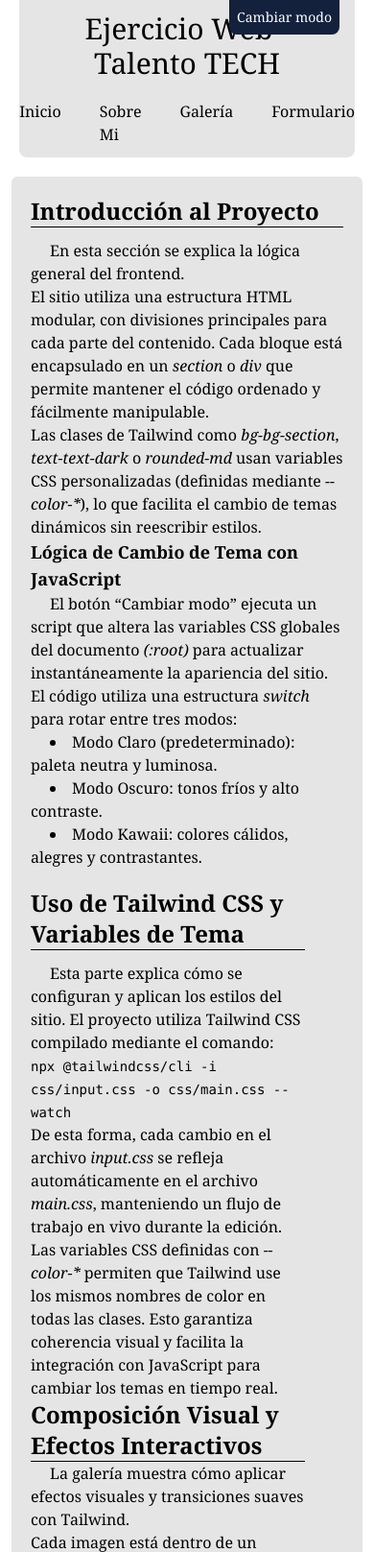
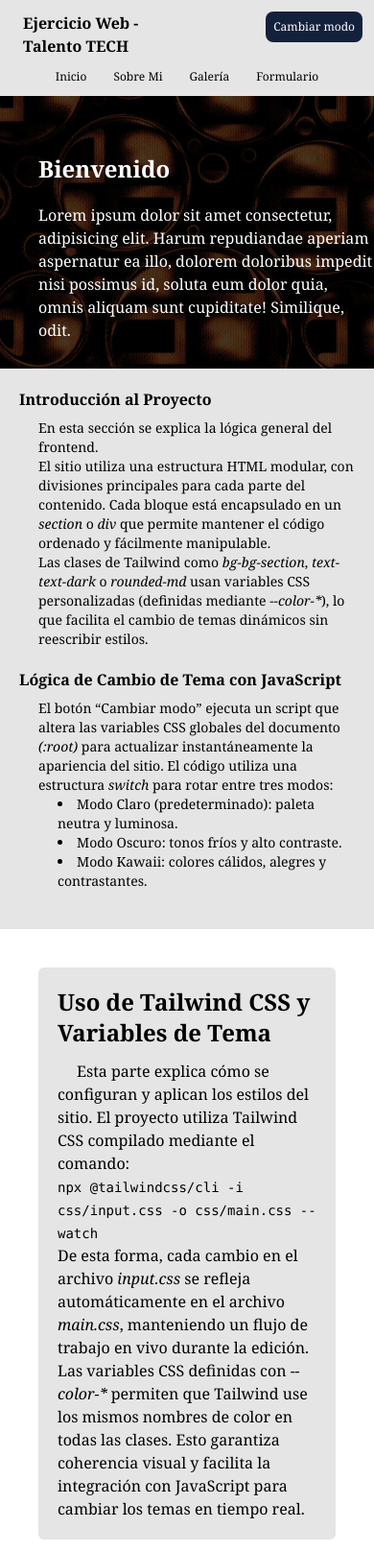
Before and after one commit to Alejo-gole/TalentoTech, a website: page index.html in a window 390 px wide. Shown: the top 1617 px of the page at 96% size. Drawn offline with nearby package versions, Linux system fonts and the light colour scheme; files that its build step writes are made by us from their sources.

Commit message:
Adding new images and changing style

```diff
--- /dev/null
+++ b/form.html
@@ -0,0 +1,52 @@
+<!DOCTYPE html>
+<html lang="es">
+
+<head>
+    <meta charset="UTF-8">
+    <meta name="viewport" content="width=device-width, initial-scale=1.0">
+    <meta name="description" content="Ejercicio de página con formulario para el bootcamp de Talento TECH">
+    <link rel="stylesheet" href="css/main.css" type="text/css">
+    <title>Formulario TECH</title>
+</head>
+
+<body class="font-serif bg-bg-body">
+    <!-- Header section -->
+    <header class="absolute w-full px-6 py-3 bg-bg-section md:flex md:flex-row z-50">
+        <div class="w-1/2">
+            <h1 class="text-text-dark md:text-2xl font-bold">Ejercicio Web - Talento TECH</h1>
+        </div>
+
+        <div class="mt-3 text-text-dark">
+            <nav aria-label="Menú Principal">
+                <ul class="flex gap-7 text-xs md:text-base justify-center">
+                    <li><a class="inline-block transition-transform duration-200 hover:scale-110 hover:text-accent-yellow" aria-current="page" href="index.html">Inicio</a></li>
+                    <li><a class="inline-block transition-transform duration-200 hover:scale-110 hover:text-accent-yellow" href="index.html#Intro">Sobre Mi</a></li>
+                    <li><a class="inline-block transition-transform duration-200 hover:scale-110 hover:text-accent-yellow" href="index.html#Gallery">Galería</a></li>
+                    <li><a class="inline-block transition-transform duration-200 hover:scale-110 hover:text-accent-yellow" href="#Form">Formulario</a></li>
+                </ul>
+            </nav>
+        </div>
+        <div class="fixed top-3 right-3 md:right-10 text-xs md:text-sm">
+            <button id="toggleBtn" type="button" aria-pressed="false" aria-label="Cambiar a modo dark, light o kawaii" class="cursor-pointer rounded-lg p-2 bg-text-alternative text-text-light transition-transform duration-200 hover:scale-110 hover:text-accent-yellow">Cambiar modo</button>
+        </div>
+    </header>
+
+    <main>
+        <section id="Form">
+            <div>
+                <h1>Titulo</h1>
+                <form action="">
+
+                </form>
+            </div>
+        </section>
+    </main>
+
+    <footer role="contentinfo" class="text-center py-5 bg-bg-section">
+        <p class="text-text-dark">&copy; 2025 Mi sitio. Todos los derechos reservados</p>
+    </footer>
+
+    <script src="javascript/main.js"></script>
+</body>
+
+</html>
--- a/index.html
+++ b/index.html
@@ -12,46 +12,67 @@
 
 <body class="font-serif bg-bg-body">
     <!-- Header section -->
-    <header class="relative rounded-b-lg mx-5 p-3 bg-bg-section">
-            <h1 class="text-center text-text-dark text-3xl">Ejercicio Web - Talento TECH</h1>
-            <div class="absolute right-4 top-0">
-                <button id="toggleBtn" type="button" aria-pressed="false" aria-label="Cambiar a modo dark, light o kawaii" class="cursor-pointer rounded-b-lg p-2 bg-text-alternative text-text-light text-sm transition-transform duration-200 hover:scale-110 hover:text-accent-yellow">Cambiar modo</button>
-            </div>
-        <div class="text-text-dark">
-            <nav class="mt-5" aria-label="Menú Principal">
-                <ul class="flex justify-center gap-4">
-                    <li><a class="inline-block px-3 transition-transform duration-200 hover:scale-110 hover:text-accent-yellow" aria-current="page" href="index.html">Inicio</a></li>
-                    <li><a class="inline-block px-3 transition-transform duration-200 hover:scale-110 hover:text-accent-yellow" href="#Intro">Sobre Mi</a></li>
-                    <li><a class="inline-block px-3 transition-transform duration-200 hover:scale-110 hover:text-accent-yellow" href="#Gallery">Galería</a></li>
-                    <li><a class="inline-block px-3 transition-transform duration-200 hover:scale-110 hover:text-accent-yellow" href="#">Formulario</a></li>
+    <header class="absolute w-full px-6 py-3 bg-bg-section md:flex md:flex-row z-50">
+        <div class="w-1/2">
+            <h1 class="text-text-dark md:text-2xl font-bold">Ejercicio Web - Talento TECH</h1>
+        </div>
+
+        <div class="mt-3 text-text-dark">
+            <nav aria-label="Menú Principal">
+                <ul class="flex gap-7 text-xs md:text-base justify-center">
+                    <li><a class="inline-block transition-transform duration-200 hover:scale-110 hover:text-accent-yellow" aria-current="page" href="index.html">Inicio</a></li>
+                    <li><a class="inline-block transition-transform duration-200 hover:scale-110 hover:text-accent-yellow" href="#Intro">Sobre Mi</a></li>
+                    <li><a class="inline-block transition-transform duration-200 hover:scale-110 hover:text-accent-yellow" href="#Gallery">Galería</a></li>
+                    <li><a class="inline-block transition-transform duration-200 hover:scale-110 hover:text-accent-yellow" href="form.html">Formulario</a></li>
                 </ul>
             </nav>
         </div>
+        <div class="fixed top-3 right-3 md:right-10 text-xs md:text-sm">
+            <button id="toggleBtn" type="button" aria-pressed="false" aria-label="Cambiar a modo dark, light o kawaii" class="cursor-pointer rounded-lg p-2 bg-text-alternative text-text-light transition-transform duration-200 hover:scale-110 hover:text-accent-yellow">Cambiar modo</button>
+        </div>
     </header>
+
+    <main class="relative">
+        <!-- Image background section -->
+     <section class="">
+        <img class="h-96 md:w-full md:h-[32rem] object-cover brightness-30" src="img/backg.jpg" alt="Imagen abstracta de tonos oscuros y rojizos" >
+        <div class="absolute top-40 left-10 text-text-light">
+            <h2 class="mb-5 font-bold text-2xl md:text-6xl">
+                Bienvenido
+            </h2>
+            <p class="md:text-2xl md:pt-20 md:pl-10 md:w-2xl">
+                Lorem ipsum dolor sit amet consectetur, adipisicing elit. Harum repudiandae aperiam aspernatur ea illo, dolorem doloribus impedit nisi possimus id, soluta eum dolor quia, omnis aliquam sunt cupiditate! Similique, odit.
+            </p>
+        </div>
+     </section>
     <!-- Content section -->
-    <section class="rounded-md bg-bg-section mx-3 mt-5 p-5 flex flex-wrap">
-        <div class="w-full md:w-auto mb-5" id="Intro">
-            <h2 class="text-2xl font-bold border-b border-text-dark text-text-dark mb-3">Introducción al Proyecto</h2>
+    <section class="bg-bg-section p-5 flex flex-col">
+        <div class="md:w-auto mb-5 md:p-6" id="Intro">
+            <h2 class="md:text-2xl font-bold text-text-dark mb-2">Introducción al Proyecto</h2>
 
-            <p class="indent-5 text-text-dark">
+            <p class="w-full pl-5 text-text-dark text-sm md:text-base">
                 En esta sección se explica la lógica general del frontend. <br>
                 El sitio utiliza una estructura HTML modular, con divisiones principales para cada parte del contenido. Cada bloque está encapsulado en un <em>section</em> o <em>div</em> que permite mantener el código ordenado y fácilmente manipulable. <br>
                 Las clases de Tailwind como <em>bg-bg-section</em>, <em>text-text-dark</em> o <em>rounded-md</em> usan variables CSS personalizadas (definidas mediante <em>--color-*</em>), lo que facilita el cambio de temas dinámicos sin reescribir estilos.
             </p>
-            <h3 class="text-lg font-bold text-text-dark">Lógica de Cambio de Tema con JavaScript</h3>
+            <h3 class="md:text-2xl font-bold text-text-dark mb-2 mt-5">Lógica de Cambio de Tema con JavaScript</h3>
 
-            <p class="indent-5 text-text-dark">
+            <p class="w-full pl-5 text-text-dark text-sm md:text-base">
                 El botón “Cambiar modo” ejecuta un script que altera las variables CSS globales del documento <em>(:root)</em> para actualizar instantáneamente la apariencia del sitio.
                 El código utiliza una estructura <em>switch</em> para rotar entre tres modos:
             </p>
-            <ul class="text-text-dark list-disc list-inside">
-                <li class="indent-5">Modo Claro (predeterminado): paleta neutra y luminosa.</li>
-                <li class="indent-5">Modo Oscuro: tonos fríos y alto contraste.</li>
-                <li class="indent-5">Modo Kawaii: colores cálidos, alegres y contrastantes.</li>
+            <ul class="text-text-dark text-sm md:text-base list-disc list-inside">
+                <li class="pl-10">Modo Claro (predeterminado): paleta neutra y luminosa.</li>
+                <li class="pl-10">Modo Oscuro: tonos fríos y alto contraste.</li>
+                <li class="pl-10">Modo Kawaii: colores cálidos, alegres y contrastantes.</li>
             </ul>
         </div>
-        <div class="lg:w-1/3 mr-10">
-            <h2 class="text-2xl font-bold border-b border-text-dark text-text-dark mb-3">Uso de Tailwind CSS y Variables de Tema</h2>
+
+    </section>
+    <!-- Cards section -->
+    <section class="bg-bg-body md:flex">
+        <div class="m-10 bg-bg-section p-5 rounded-md md:flex-1/2">
+            <h2 class="text-2xl font-bold text-text-dark mb-3">Uso de Tailwind CSS y Variables de Tema</h2>
             <p class="indent-5 text-text-dark">
                 Esta parte explica cómo se configuran y aplican los estilos del sitio. El proyecto utiliza Tailwind CSS compilado mediante el comando: <br> <code class="font-mono text-sm">npx @tailwindcss/cli -i css/input.css -o css/main.css --watch</code> <br>
                 De esta forma, cada cambio en el archivo <em>input.css</em> se refleja automáticamente en el archivo <em>main.css</em>, manteniendo un flujo de trabajo en vivo durante la edición. <br>
@@ -59,8 +80,8 @@
             </p>
 
         </div>
-        <div class="lg:w-1/2 mr-10">
-            <h2 class="text-2xl font-bold border-b border-text-dark text-text-dark">Composición Visual y Efectos Interactivos</h2>
+        <div class="m-10 bg-bg-section p-5 rounded-md md:flex-1/2">
+            <h2 class="text-2xl font-bold text-text-dark mb-3">Composición Visual y Efectos Interactivos</h2>
 
             <p class="indent-5 text-text-dark">
                 La galería muestra cómo aplicar efectos visuales y transiciones suaves con Tailwind. <br>
@@ -71,21 +92,23 @@
         </div>
     </section>
     <!-- Gallery section -->
-    <section id="Gallery" class="w-screen mx-auto my-5 p-5 bg-bg-section">
-        <h1 class="font-bold text-3xl left-3 border-b border-text-dark text-text-dark pb-3">Galería</h1>
+    <section id="Gallery" class="mx-auto my-5 p-5 bg-bg-section">
+        <h1 class="font-bold text-3xl left-3 text-text-dark">Galería</h1>
 
-        <div class="flex flex-wrap gap-10 justify-center m-5">
-            <div class="w-1/4 grayscale hover:filter-none transition-transform duration-200 hover:scale-105">
+        <div class="flex flex-wrap gap-5 md:gap-10 justify-center m-5">
+            <div class="md:w-1/4 grayscale hover:filter-none transition-transform duration-200 hover:scale-105">
                 <img class="h-full object-cover rounded-md" src="img/01.jpg" alt="">
             </div>
-            <div class="w-1/4 grayscale hover:filter-none transition-transform duration-200 hover:scale-105">
+            <div class="md:w-1/4 grayscale hover:filter-none transition-transform duration-200 hover:scale-105">
                 <img class="h-full object-cover rounded-md" src="img/02.jpg" alt="">
             </div>
-            <div class="w-1/4 grayscale hover:filter-none transition-transform duration-200 hover:scale-105">
+            <div class="md:w-1/4 grayscale hover:filter-none transition-transform duration-200 hover:scale-105">
                 <img class="h-full object-cover rounded-md" src="img/03.jpg" alt="">
             </div>
         </div>
     </section>
+    </main>
+
     <!-- Footer section -->
     <footer role="contentinfo" class="text-center py-5 bg-bg-section">
         <p class="text-text-dark">&copy; 2025 Mi sitio. Todos los derechos reservados</p>
```
Also changed, not shown: UML/flowchart/form.jpg (added), Wireframes/Formulario.png (added), Wireframes/Inicio.png (added), img/backg.jpg (added).
